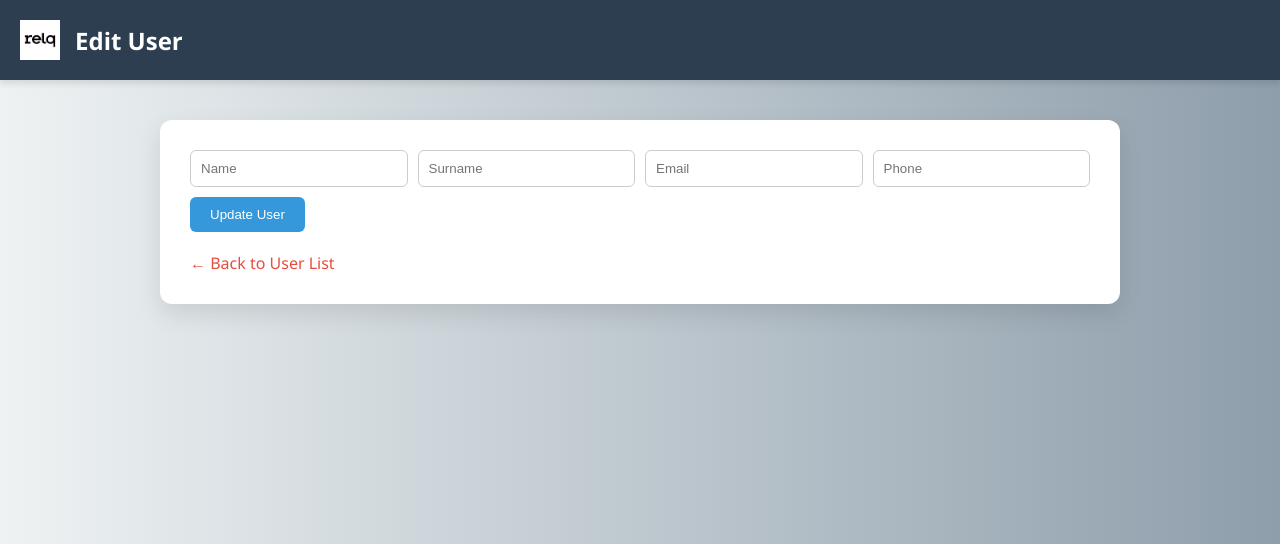
After one commit to AramEvin/flask-docker-app, a Flask app: page /edit/1 in a window 1280 px wide. The commit adds this page. Shown: the top 544 px of the page. Run offline with Flask 3, Linux system fonts and the light colour scheme; data that the repository does not hold is empty; some libraries are stand-ins or nearby versions.

Commit message:
- Added header with logo to both index.html and edit.html
- Applied consistent CSS from style.css to edit form

- Improved form and table styling with modern layout and animations

- Included static logo (logo.png) for branded header

- Added flash messages and layout consistency for better UX

```diff
--- a/Project1/app/__init__.py
+++ b/Project1/app/__init__.py
@@ -1,9 +1,15 @@
 import os
 from flask import Flask
+from app.db import init_db
 from app.routes.users import users_bp
 
 def create_app():
     app = Flask(__name__)
+    app.secret_key = os.getenv("SECRET_KEY", "dev")
     app.config["DATABASE_URL"] = os.getenv("DATABASE_URL")
+
+    with app.app_context():
+        init_db()
+
     app.register_blueprint(users_bp)
     return app
--- a/Project1/app/db.py
+++ b/Project1/app/db.py
@@ -1,20 +1,31 @@
 import psycopg2
-from flask import g, current_app
+import time
+from flask import current_app, g
 
 def get_db():
     if "db" not in g:
         g.db = psycopg2.connect(current_app.config["DATABASE_URL"])
     return g.db
 
-def init_db():
-    db = get_db()
-    cursor = db.cursor()
-    cursor.execute("""
-        CREATE TABLE IF NOT EXISTS users (
-            id SERIAL PRIMARY KEY,
-            name TEXT NOT NULL,
-            email TEXT NOT NULL
-        );
-    """)
-    db.commit()
-    cursor.close()
+def init_db(retries=5, delay=2):
+    for i in range(retries):
+        try:
+            db = get_db()
+            cursor = db.cursor()
+            cursor.execute("""
+                CREATE TABLE IF NOT EXISTS users (
+                    id SERIAL PRIMARY KEY,
+                    name TEXT NOT NULL,
+                    surname TEXT,
+                    email TEXT,
+                    phone TEXT
+                );
+            """)
+            db.commit()
+            cursor.close()
+            print("✅ Database initialized.")
+            return
+        except psycopg2.OperationalError as e:
+            print(f"Database not ready, retrying ({i+1}/{retries})...")
+            time.sleep(delay)
+    raise Exception("❌ Could not connect to the database after multiple retries.")
--- a/Project1/app/routes/users.py
+++ b/Project1/app/routes/users.py
@@ -1,34 +1,73 @@
-from flask import Blueprint, render_template, request, redirect, url_for
-from app.db import get_db, init_db
+from flask import Blueprint, render_template, request, redirect, url_for, flash
+from app.db import get_db
 
 users_bp = Blueprint("users", __name__)
 
 @users_bp.route("/")
 def index():
-    init_db()  # ✅ ensure DB is initialized inside context
+    db = get_db()
+    cur = db.cursor()
+    cur.execute("SELECT * FROM users")
+    users = cur.fetchall()
+    cur.close()
+    return render_template("index.html", users=users)
+
+@users_bp.route('/add', methods=['POST'])
+def add_user():
     db = get_db()
     cursor = db.cursor()
-    cursor.execute("SELECT * FROM users")
-    users = cursor.fetchall()
+    name = request.form['name']
+    surname = request.form.get('surname')
+    email = request.form.get('email')
+    phone = request.form.get('phone')
+
+    cursor.execute(
+        "INSERT INTO users (name, surname, email, phone) VALUES (%s, %s, %s, %s)",
+        (name, surname, email, phone)
+    )
+    db.commit()
     cursor.close()
-    return render_template("index.html", users=users)
+    return redirect(url_for('users.index'))
 
 @users_bp.route("/create", methods=["POST"])
 def create_user():
-    name = request.form["name"]
-    email = request.form["email"]
     db = get_db()
-    cursor = db.cursor()
-    cursor.execute("INSERT INTO users (name, email) VALUES (%s, %s)", (name, email))
+    cur = db.cursor()
+    cur.execute(
+        "INSERT INTO users (name, surname, email, phone) VALUES (%s, %s, %s, %s)",
+        (request.form["name"], request.form["surname"], request.form["email"], request.form["phone"])
+    )
     db.commit()
-    cursor.close()
+    cur.close()
+    flash("User created.")
     return redirect(url_for("users.index"))
+
+@users_bp.route("/edit/<int:user_id>", methods=["GET", "POST"])
+def edit_user(user_id):
+    db = get_db()
+    cur = db.cursor()
+
+    if request.method == "POST":
+        cur.execute(
+            "UPDATE users SET name=%s, surname=%s, email=%s, phone=%s WHERE id=%s",
+            (request.form["name"], request.form["surname"], request.form["email"], request.form["phone"], user_id)
+        )
+        db.commit()
+        cur.close()
+        flash("User updated.")
+        return redirect(url_for("users.index"))
+
+    cur.execute("SELECT * FROM users WHERE id = %s", (user_id,))
+    user = cur.fetchone()
+    cur.close()
+    return render_template("edit.html", user=user)
 
 @users_bp.route("/delete/<int:user_id>")
 def delete_user(user_id):
     db = get_db()
-    cursor = db.cursor()
-    cursor.execute("DELETE FROM users WHERE id = %s", (user_id,))
+    cur = db.cursor()
+    cur.execute("DELETE FROM users WHERE id = %s", (user_id,))
     db.commit()
-    cursor.close()
+    cur.close()
+    flash("User deleted.")
     return redirect(url_for("users.index"))
--- a/Project1/app/static/style.css
+++ b/Project1/app/static/style.css
@@ -1,64 +1,107 @@
+/* General Reset */
 body {
-    background-color: #f2f2f2;
-    font-family: Arial, sans-serif;
-    padding: 40px;
+  margin: 0;
+  font-family: 'Segoe UI', sans-serif;
+  background: linear-gradient(to right, #eef2f3, #8e9eab);
+  color: #333;
 }
 
+/* Header with Logo */
+header {
+  display: flex;
+  align-items: center;
+  padding: 20px;
+  background-color: #2c3e50;
+  color: white;
+  box-shadow: 0 4px 6px rgba(0,0,0,0.1);
+}
+
+header img {
+  height: 40px;
+  margin-right: 15px;
+}
+
+header h1 {
+  margin: 0;
+  font-size: 24px;
+}
+
+/* Container */
 .container {
-    max-width: 700px;
-    margin: auto;
+  max-width: 900px;
+  margin: 40px auto;
   background: white;
   padding: 30px;
-    box-shadow: 0 0 10px #aaa;
-    border-radius: 8px;
+  border-radius: 12px;
+  box-shadow: 0 10px 25px rgba(0,0,0,0.1);
+  animation: fadeIn 0.6s ease-in;
 }
 
-h1 {
-    text-align: center;
-    margin-bottom: 20px;
+/* Fade in animation */
+@keyframes fadeIn {
+  from { opacity: 0; transform: translateY(20px); }
+  to { opacity: 1; transform: translateY(0); }
 }
 
+/* Form Styling */
 form {
   display: flex;
+  flex-wrap: wrap;
   gap: 10px;
   margin-bottom: 20px;
 }
 
-input {
+form input {
   flex: 1;
   padding: 10px;
-    font-size: 14px;
+  border: 1px solid #ccc;
+  border-radius: 6px;
 }
 
-button {
+form button {
   padding: 10px 20px;
-    background-color: #28a745;
+  background-color: #3498db;
+  border: none;
   color: white;
-    border: none;
-    font-weight: bold;
+  border-radius: 6px;
   cursor: pointer;
+  transition: background 0.3s ease;
 }
 
-button:hover {
-    background-color: #218838;
+form button:hover {
+  background-color: #2980b9;
 }
 
+/* Table Styling */
 table {
   width: 100%;
   border-collapse: collapse;
+  margin-top: 10px;
 }
 
 th, td {
   padding: 12px;
-    border-bottom: 1px solid #ddd;
+  border-bottom: 1px solid #ccc;
   text-align: left;
 }
 
-.delete {
-    color: red;
-    text-decoration: none;
+th {
+  background-color: #ecf0f1;
 }
 
-.delete:hover {
-    text-decoration: underline;
+tr:hover {
+  background-color: #f9f9f9;
+  transition: background 0.3s ease;
 }
+
+/* Action Links */
+a.action-link {
+  text-decoration: none;
+  color: #e74c3c;
+  margin-right: 10px;
+  transition: color 0.3s;
+}
+
+a.action-link:hover {
+  color: #c0392b;
+}
--- /dev/null
+++ b/Project1/app/templates/edit.html
@@ -0,0 +1,24 @@
+<!DOCTYPE html>
+<html>
+<head>
+  <title>Edit User</title>
+  <link rel="stylesheet" href="{{ url_for('static', filename='style.css') }}">
+</head>
+<body>
+  <header>
+    <img src="{{ url_for('static', filename='logo.png') }}" alt="Logo">
+    <h1>Edit User</h1>
+  </header>
+
+  <div class="container">
+    <form action="/edit/{{ user[0] }}" method="post">
+      <input type="text" name="name" placeholder="Name" value="{{ user[1] }}" required>
+      <input type="text" name="surname" placeholder="Surname" value="{{ user[2] }}">
+      <input type="email" name="email" placeholder="Email" value="{{ user[3] }}">
+      <input type="text" name="phone" placeholder="Phone" value="{{ user[4] }}">
+      <button type="submit">Update User</button>
+    </form>
+    <a href="{{ url_for('users.index') }}" class="action-link">← Back to User List</a>
+  </div>
+</body>
+</html>
--- a/Project1/main.py
+++ b/Project1/main.py
@@ -3,4 +3,4 @@ from app import create_app
 app = create_app()
 
 if __name__ == "__main__":
-    app.run(host="0.0.0.0", port=5000, debug=True)
+    app.run(debug=True, host="0.0.0.0")
--- a/Project1/requirements.txt
+++ b/Project1/requirements.txt
@@ -1,3 +1,2 @@
-Flask==2.3.3
-psycopg2-binary==2.9.9
-python-dotenv==1.0.1
+flask
+psycopg2-binary
```
Also changed, not shown: Project1/app/templates/index.html (+22 -15 lines), Project1/docker-compose.yml (+3 -4 lines), Project1/app/routes/__init__.py (deleted), Project1/app/static/logo.png (added), 1 other file. Lines whose indentation alone changed are shown as unchanged.
